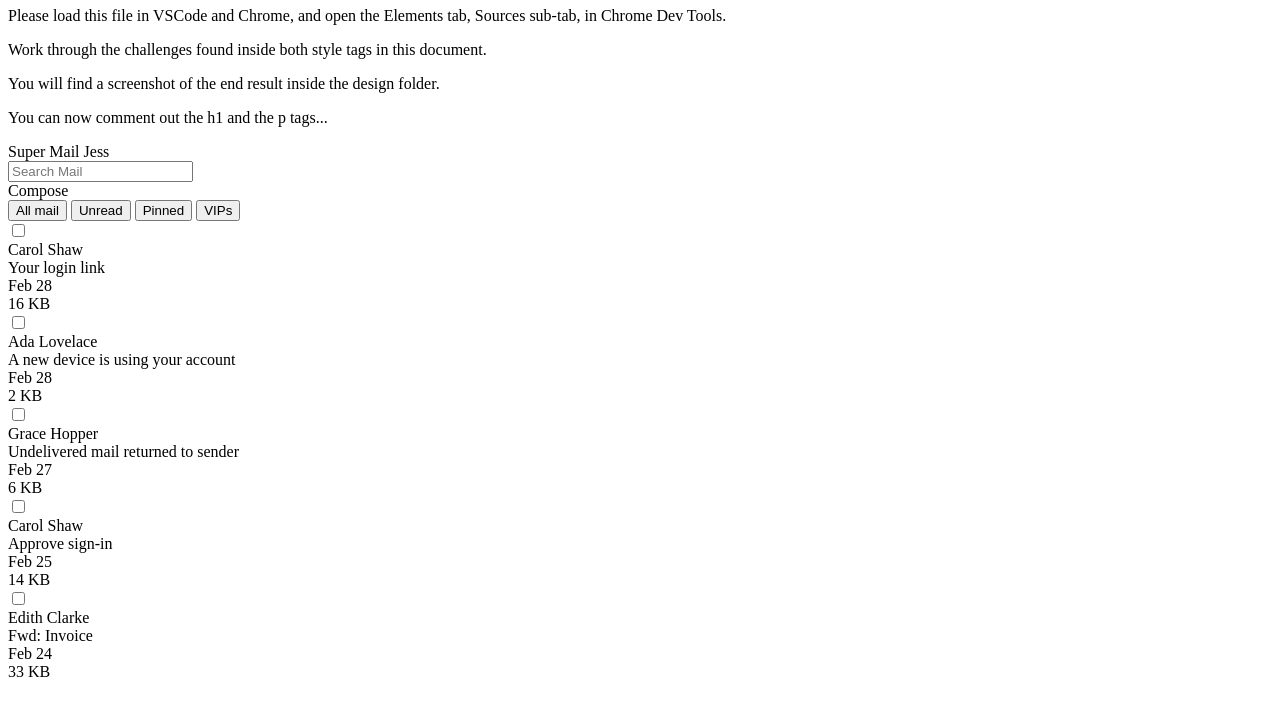
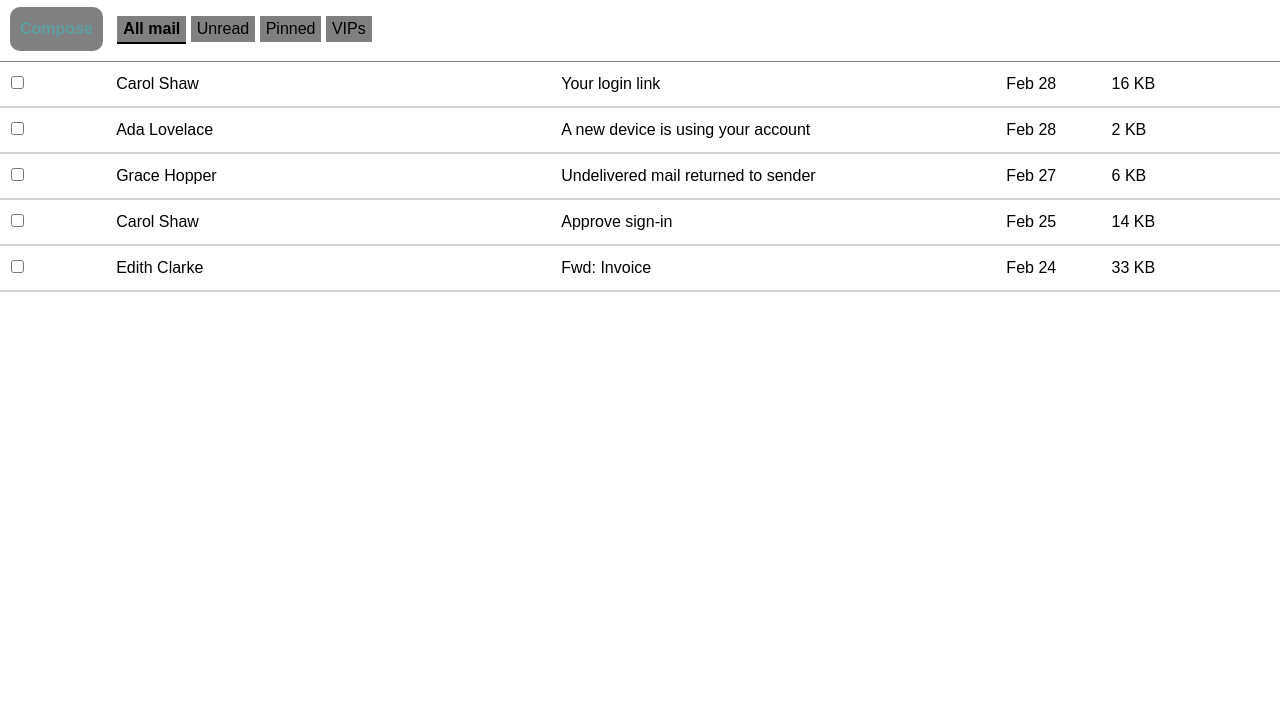
Before and after one commit to bloominstituteoftechnology/module-project-html-and-css-ii-Kmackey0, a plain HTML site: page index.html in a window 1280 px wide. Shown: the part 73-800 px from the top of the page. Drawn offline with Linux system fonts and the light colour scheme.

Commit message:
last save

```diff
--- a/index.html
+++ b/index.html
@@ -6,59 +6,127 @@
   <style>
     /* 👉 Task 1- Apply the reset found on this page: https://www.joshwcomeau.com/css/custom-css-reset/ */
 
+*, *::before, *::after {
+  box-sizing: border-box;
+}
+* {
+  margin: 0;
+}
+body {
+  line-height: 1.5;
+  -webkit-font-smoothing: antialiased;
+}
+img, picture, video, canvas, svg {
+  display: block;
+  max-width: 100%;
+}
+input, button, textarea, select {
+  font: inherit;
+}
+p, h1, h2, h3, h4, h5, h6 {
+  overflow-wrap: break-word;
+}
+#root, #__next {
+  isolation: isolate;
+}
   </style>
   <style>
     /* 👉 Task 2- Target the body element.
     Apply a font family of Arial to the body element.
     The font property is inherited by descendant (nested) elements. */
-
+body{font-family: arial;}
     /* 👉 Task 3- Target the element with id headerTop.
     Apply white color to the text, some padding using px or rem units, and a dark background color. */
-
+    #headerTop{color:white;
+     padding: 20px;
+      background-color:#650015}
     /* 👉 Task 4- Target the divs that are directly nested underneath the id headerTop.
     Make them display as inline block, instead of block.
     This will make them render on the same line. */
+#headerTop div{
+  display:inline-block;
+}
 
     /* 👉 Task 5- Target the spans that are nested inside the id headerTop.
     Make them have some margin on the right.
     This will prevent the spans from crashing against one another. */
-
+#headerTop span{ margin-right:5px;}
     /* 👉 Task 6- Target the first span nested inside the element with id headerTop.
     Make it have a font weight of bold, and transform the text to uppercase. */
-
+#headerTop span:first-of-type{
+  font-weight:bold;
+  text-transform:uppercase;
+}
     /* 👉 Task 7- Target the id headerBottom.
     Give it a bottom border of 1 pixel, solid gray, and a little bit of padding using px or rem units. */
-
+#headerBottom{
+  border-bottom: 1px solid gray;
+padding: 10px; ;
+}
     /* 👉 Task 8- Target the divs that are nested directly inside the element with id headerBottom.
     Make them display as inline block, instead of block.
     This will cause them to render on the same line.
     You can consolidate this rule with the one on step. 4 */
-
+    #headerBottom div{
+  display:inline-block;
+}
     /* 👉 Task 9- Target the "Compose" button, although note it's a div instead an actual button.
     Give it color, bold text, background, padding, border radius, margin right, and a cursor of pointer. */
-
+    #headerBottom div:first-of-type{
+      color: cadetblue;
+      font-weight:bold;
+      background:gray;
+      padding:10px;
+      border-radius:10px;
+      margin-right:10px;
+      cursor: pointer;
+    }
     /* 👉 Task 10- Research how to remove all the default styling of button elements.
     Target the button elements inside the element with id headerBottom.
     Remove all their styling, give them a bit of margin to the right, and a cursor of pointer. */
-
+#headerBottom button{
+background: gray;
+box-shadow: 0px 0px 0px transparent;
+border: 0px solid transparent;
+text-shadow: 0px 0px 0px transparent;
+}
     /* 👉 Task 11- Target the button element inside the id headerBottom that has a class of active
     Make the font weight be bolder, and add a bottom border of 2 pixels solid color (you choose the color).
     Add the class name to the "All mail" button. */
-
+#headerBottom button.action{
+font-weight:bolder;
+border-bottom:2px solid rgb(0, 0, 0);
+}
     /* 👉 Task 12- Target all divs directly nested inside elements with a class of email,
     and make them display as inline-block elements.
     This will make each email render all its details in the same line*/
-
+.email div{
+  display: inline-block;
+}
     /* 👉 Task 13- Target the elements with a class of email.
     Give them some padding, bigger padding to the left, and a bottom border of very light grey. */
-
+.email{
+  padding:10px;
+  padding-left:11px;
+  border-bottom:2px solid lightgrey;
+}
     /* 👉 Task 14- Target each div inside the element with a class of email.
     Make the email author and the email subject take 35% of the width of the parent element.
     Make the check, the date and the size take up 8% of the width of the parent element.
     This will arrange the details in visible columns. */
+    .email-name, .email-subject{
+      width:35%;
+    }
+    .email-check, .email-date, .email-size{
+      width:8%;
+    }
+
 
     /* 👉 Task 15- Target the second email and have its font weight be bold.
     This will make it look "unread". */
+    #emails di:nth-of-type(2){
+      font-weight:bold;
+    }
 
     /* Well done! Check the design file to make sure you are close enough. */
 
@@ -67,13 +135,6 @@
 </head>
 
 <body>
-  <div id="instructions">
-    <h1>HTML & CSS II</h1>
-    <p>Please load this file in VSCode and Chrome, and open the Elements tab, Sources sub-tab, in Chrome Dev Tools.</p>
-    <p>Work through the challenges found inside both style tags in this document.</p>
-    <p>You will find a screenshot of the end result inside the design folder.</p>
-    <p>You can now comment out the h1 and the p tags...</p>
-  </div>
   <div>
     <header>
       <div id="headerTop">
@@ -88,7 +149,7 @@
       <div id="headerBottom">
         <div>Compose</div>
         <div>
-          <button>All mail</button>
+          <button class="action">All mail</button>
           <button>Unread</button>
           <button>Pinned</button>
           <button>VIPs</button>
```
